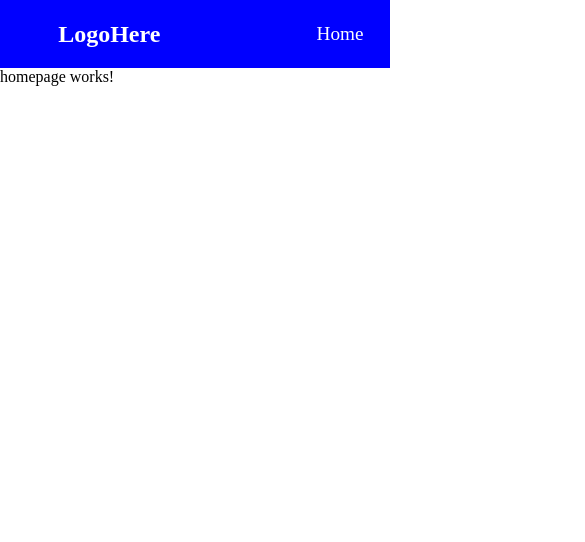
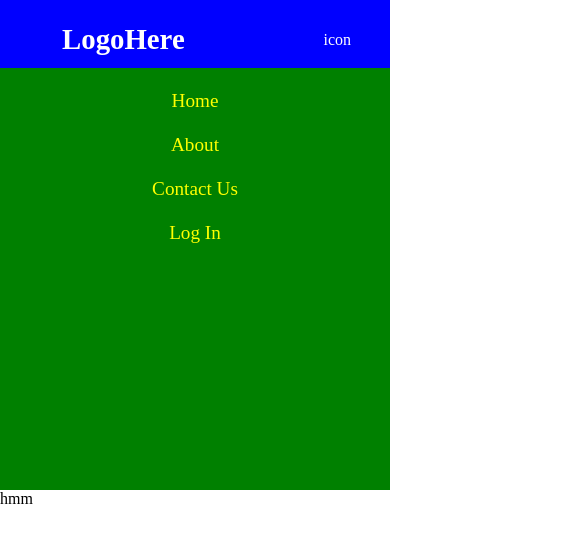
Before and after one commit to kozachukalex/FitnessTracker, an Angular app: page / in a window 390 px wide. Shown: the top 542 px of the page, 585 px wide, since content can reach past the window. Built offline with nearby package versions, Linux system fonts and the light colour scheme.

Commit message:
started mobile nav

```diff
--- a/src/app/homepage/homepage.component.html
+++ b/src/app/homepage/homepage.component.html
@@ -1,3 +1 @@
-<p>
-  homepage works!
-</p>
+hmm
--- a/src/app/navbar/navbar.component.html
+++ b/src/app/navbar/navbar.component.html
@@ -1,9 +1,9 @@
 <div id="nav-wrapper">
   <div id="nav-content" class="container flexRow jc-space-between">
     <a routerLink="/">
-    <h2> LogoHere </h2>
+      <h2> LogoHere </h2>
     </a>
-    <ul class="flexRow">
+    <ul class="flexRow" id="desktop-menu">
       <a routerLink="/">
         <li> Home </li>
       </a>
@@ -17,5 +17,23 @@
         <li> Log In </li>
       </a>
     </ul>
+    <div id="mobile-nav-menu-icon"> icon </div>
   </div>
+
 </div>
+<div id="mobile-menu">
+  <ul>
+    <a routerLink="/">
+      <li> Home </li>
+    </a>
+    <a routerLink="/about">
+      <li> About </li>
+    </a>
+    <a routerLink="/contact">
+      <li> Contact Us</li>
+    </a>
+    <a routerLink="/login">
+      <li> Log In </li>
+    </a>
+  </ul>
+</div>
--- a/src/app/navbar/navbar.component.scss
+++ b/src/app/navbar/navbar.component.scss
@@ -16,11 +16,14 @@
             }
         }
         ul{
-            width: 30%;
+            min-width: 30%;
             justify-content: space-between;
+        }
+    }
+}
 a{
     text-decoration: none;
-                color: white;
+    color: yellow;
     font-size: 1.2em;
     align-self: center;
     padding: 1em;
@@ -31,6 +34,30 @@
         background: red;
     }
 }
+#mobile-menu{
+    display: none;
+    background: green;
+    text-align: center;
+    ul{
+        padding: 0;
     }
 }
+#mobile-nav-menu-icon{
+    display: none;
+    align-self: center;
 }
+
+
+@media screen and (max-width: 800px){
+    #desktop-menu{
+        display: none;
+    }
+    #mobile-nav-menu-icon{
+        display: block;
+        align-self: center;
+    }
+    #mobile-menu{
+        display: block;
+        height: 50vh;
+    }
+}
--- a/src/styles.scss
+++ b/src/styles.scss
@@ -8,7 +8,7 @@
 }
 .flexRow{
     display: flex;
-    flex-flow: row;
+    flex-flow: row wrap;
 }
 .flexCol{
     display: flex;
```
Lines whose indentation alone changed are shown as unchanged.
